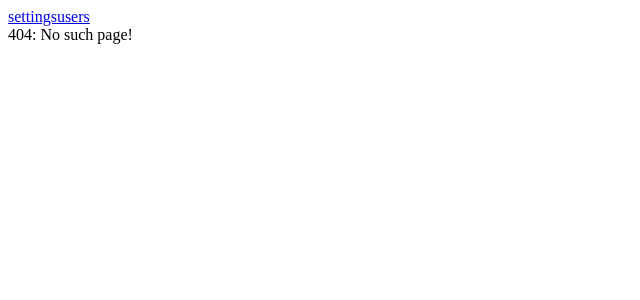
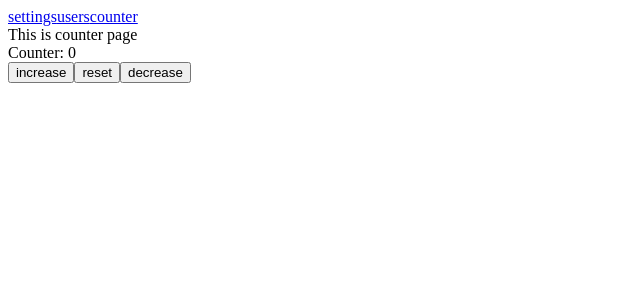
Before and after one commit to Eeritvan/FSO-calendar, a React (Vite) app in the folder client/: page /counter in a window 1280 px wide. Before the commit this address had no page. Shown: the top 300 px of the page, without its empty margins (0-640 px from the left). Built offline with nearby package versions, Linux system fonts and the light colour scheme.

Commit message:
Added redux and redux toolkit

```diff
--- a/client/package.json
+++ b/client/package.json
@@ -10,9 +10,11 @@
     "preview": "vite preview"
   },
   "dependencies": {
+    "@reduxjs/toolkit": "^2.4.0",
     "react": "^18.3.1",
     "react-dom": "^18.3.1",
     "react-hook-form": "^7.53.2",
+    "react-redux": "^9.1.2",
     "wouter": "^3.3.5"
   },
   "devDependencies": {
--- a/client/src/App.tsx
+++ b/client/src/App.tsx
@@ -3,6 +3,7 @@ import { Router, Link, Route, Switch } from 'wouter'
 
 const Settings = lazy(() => import('./routes/settings'))
 const Users = lazy(() => import('./routes/users'))
+const Counter = lazy(() => import('./routes/counter'))
 
 const App = () => {
   return (
@@ -10,11 +11,13 @@ const App = () => {
       <div>
         <Link to='/settings'>settings</Link>
         <Link to='/users/321'>users</Link>
+        <Link to='/counter'>counter</Link>
       </div>
       <Suspense fallback={<div>Loading...</div>}>
         <Switch>
           <Route path='/settings' component={Settings} />
           <Route path='/users/:name' component={Users} />
+          <Route path='/counter' component={Counter} />
           <Route>
             404: No such page!
           </Route>
--- a/client/src/main.tsx
+++ b/client/src/main.tsx
@@ -2,8 +2,21 @@ import { StrictMode } from 'react'
 import { createRoot } from 'react-dom/client'
 import App from './App.tsx'
 
+import { configureStore } from '@reduxjs/toolkit'
+import { Provider } from 'react-redux'
+
+import counterReducer from './reducers/counterReducer'
+
+const store = configureStore({
+  reducer: {
+    testi: counterReducer,
+  },
+})
+
 createRoot(document.getElementById('root')!).render(
-  <StrictMode>
-    <App />
-  </StrictMode>,
+  <Provider store={store}>
+    <StrictMode>
+      <App />
+    </StrictMode>
+  </Provider>
 )
--- /dev/null
+++ b/client/src/reducers/counterReducer.ts
@@ -0,0 +1,24 @@
+import { createSlice } from '@reduxjs/toolkit'
+
+const counterSlice = createSlice({
+  name: 'counter',
+  initialState: 0,
+  reducers: {
+    setCounter(state, action) {
+      console.log(action.payload)
+      return action.payload
+    },
+    increaseCounter(state) {
+      return state + 1
+    },
+    decreaseCounter(state) {
+      return state - 1
+    },
+    resetCounter() {
+      return 0
+    },
+  },
+})
+
+export const { setCounter, increaseCounter, decreaseCounter, resetCounter } = counterSlice.actions
+export default counterSlice.reducer
--- /dev/null
+++ b/client/src/routes/counter/index.tsx
@@ -0,0 +1,34 @@
+import { useDispatch, useSelector } from 'react-redux'
+import { setCounter, increaseCounter, decreaseCounter, resetCounter } from '../../reducers/counterReducer'
+
+const Counter = () => {
+  const dispatch = useDispatch()
+  const count = useSelector((state) => state.testi)
+
+  const reset = () => dispatch(resetCounter())
+  const increase = () => dispatch(increaseCounter())
+  const decrease = () => dispatch(decreaseCounter())
+  const setCustom = () => dispatch(setCounter(3))
+
+  return (
+    <>
+      <div>
+         This is counter page
+      </div>
+      <div>
+        Counter: {count}
+      </div>
+      <button onClick={increase}>
+        increase
+      </button>
+      <button onClick={setCustom}>
+        reset
+      </button>
+      <button onClick={decrease}>
+        decrease
+      </button>
+    </>
+  )
+}
+
+export default Counter
```
Also changed, not shown: 1 other file (tests, documents, lock files or other folders).
